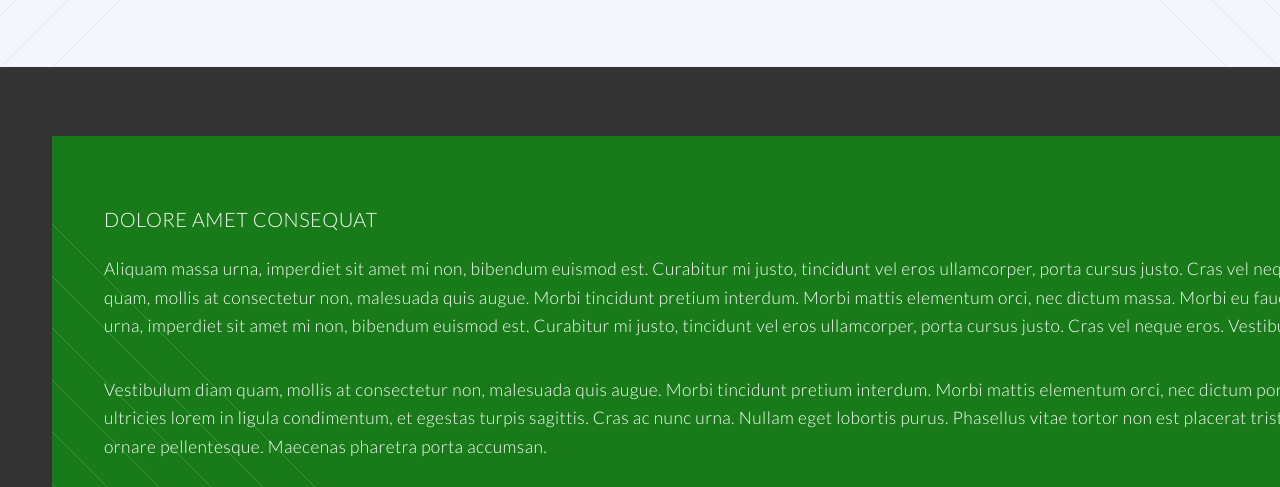
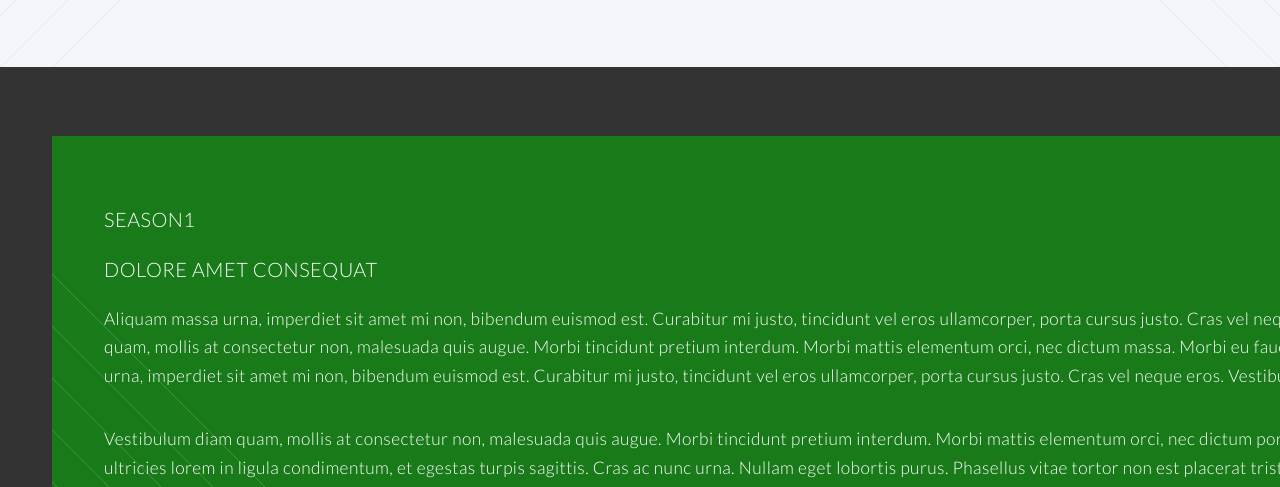
Before and after one commit to CowsAlways/CowsAlways.github.io, a plain HTML site: page Flashbacks.html in a window 1280 px wide. Shown: the part 313-800 px from the top of the page. Drawn offline with Linux system fonts and the light colour scheme.

Commit message:
season 1

```diff
--- a/Flashbacks.html
+++ b/Flashbacks.html
@@ -56,6 +56,7 @@
 
 									<!-- Content -->
 						<section class="wrapper style2 container special-alt">
+							<h3>Season1</h3>
 							<div class="row 50%">
 								<div class="16u 12u(narrower)" style:
 								background-color: #197A19;
```
